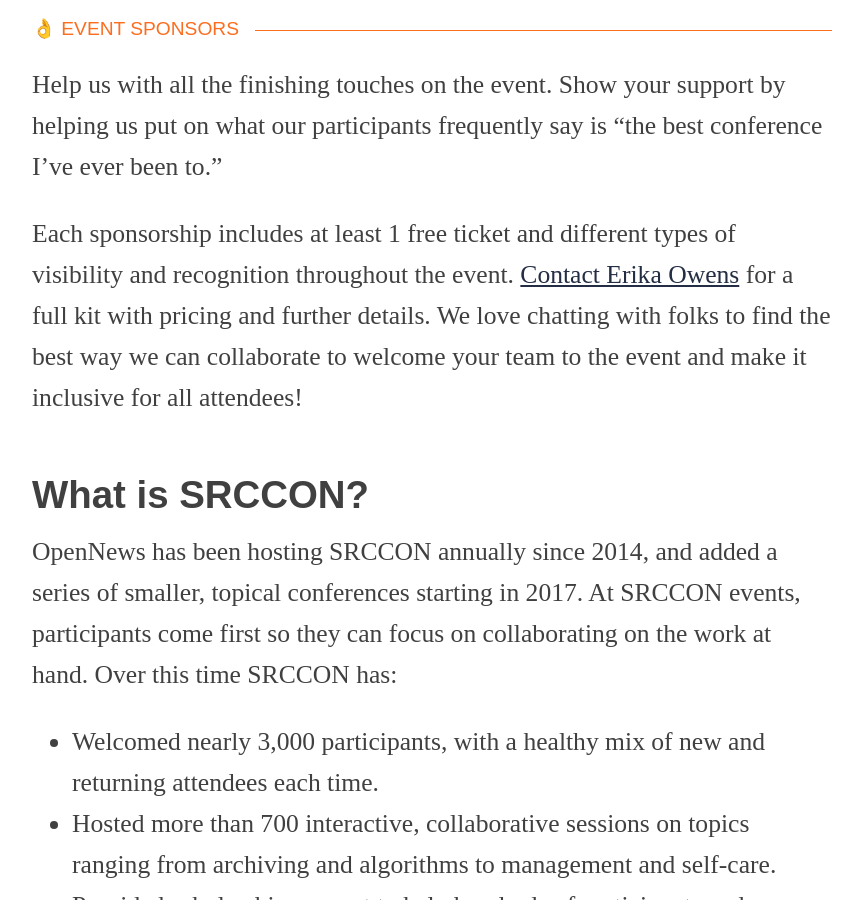
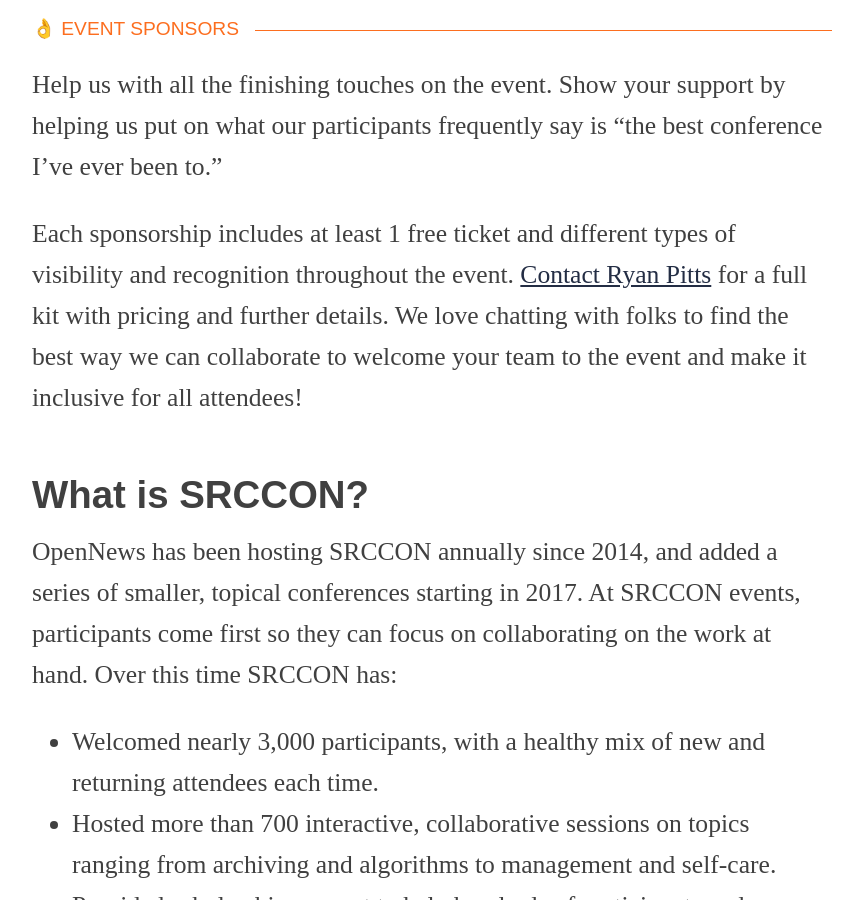
Before and after one commit to OpenNews/srccon-2023, a Jekyll site: the page built from sponsors_about.md, in a window 1280 px wide and 900 px high, scrolled down 2106 px. Shown: the whole window, without its empty margins (208-1071 px from the left). Built offline with Jekyll 4.4.1, drawn with Linux system fonts in a browser that asks for light colours; some web fonts are replaced.

Commit message:
put ryan's email into sponsor pages

```diff
--- a/sponsors_about.md
+++ b/sponsors_about.md
@@ -32,7 +32,7 @@
 
 Help us with all the finishing touches on the event. Show your support by helping us put on what our participants frequently say is “the best conference I’ve ever been to.”
 
-Each sponsorship includes at least 1 free ticket and different types of visibility and recognition throughout the event. [Contact Erika Owens](mailto:erika@opennews.org) for a full kit with pricing and further details. We love chatting with folks to find the best way we can collaborate to welcome your team to the event and make it inclusive for all attendees!
+Each sponsorship includes at least 1 free ticket and different types of visibility and recognition throughout the event. [Contact Ryan Pitts](mailto:ryan@opennews.org) for a full kit with pricing and further details. We love chatting with folks to find the best way we can collaborate to welcome your team to the event and make it inclusive for all attendees!
 
 ## What is SRCCON?
 
```
Also changed, not shown: sponsors.md (+1 -1 lines).
